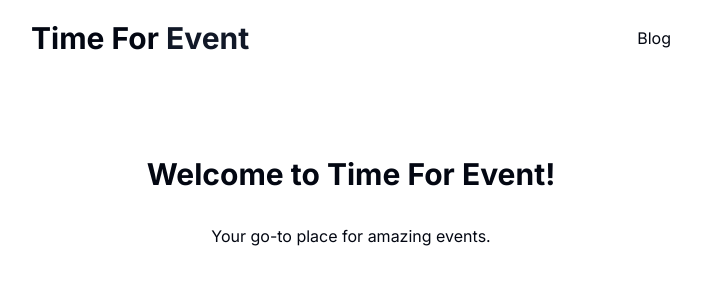
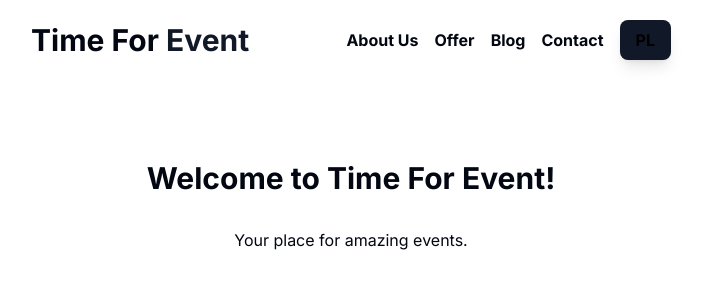
Before and after one commit to Klaudiuszu/TimeForEventr, a Next.js app: page /en in a window 1280 px wide. Shown: the top 300 px of the page, without its empty margins (289-991 px from the left). Built offline with nearby package versions, Linux system fonts and the light colour scheme.

Commit message:
add navbar

```diff
--- a/app/[locale]/page.tsx
+++ b/app/[locale]/page.tsx
@@ -1,11 +1,13 @@
 import { getTranslations } from "next-intl/server";
 import { ThemeProvider } from "../components/theme-provider";
 import Navbar from "../components/Navbar";
+import { getMessages } from "next-intl/server";
 import '../globals.css';
 
 export default async function Home({ params }: { params: { locale: string } }) {
   const locale = params.locale;
   const t = await getTranslations({ locale });
+  const messages = await getMessages({ locale });
 
 
   return (
@@ -15,7 +17,7 @@ export default async function Home({ params }: { params: { locale: string } }) {
       enableSystem
       disableTransitionOnChange
     >
-      <Navbar />
+       <Navbar locale={locale} messages={messages as Record<string, string>} />
       <main className="max-w-2xl mx-auto px-4 py-4 xl:py-12">
         <h1 className="text-3xl font-bold text-center my-8">
           {t("welcome_message")}
--- a/app/components/ModeToggle.tsx
+++ /dev/null
@@ -1,37 +0,0 @@
-"use client";
-
-import * as React from "react";
-import { Moon, Sun } from "lucide-react";
-import { useTheme } from "next-themes";
-
-import { Button } from "@/components/ui/button";
-import {
-  DropdownMenu,
-  DropdownMenuContent,
-  DropdownMenuItem,
-  DropdownMenuTrigger,
-} from "@/components/ui/dropdown-menu";
-
-export function ModeToggle() {
-  const { setTheme } = useTheme();
-
-  return (
-    <DropdownMenu>
-      <DropdownMenuTrigger asChild>
-        <Button variant="outline" size="icon">
-          <Sun className="h-[1.2rem] w-[1.2rem] rotate-0 scale-100 transition-all dark:-rotate-90 dark:scale-0" />
-          <Moon className="absolute h-[1.2rem] w-[1.2rem] rotate-90 scale-0 transition-all dark:rotate-0 dark:scale-100" />
-          <span className="sr-only">Toggle theme</span>
-        </Button>
-      </DropdownMenuTrigger>
-      <DropdownMenuContent align="end">
-        <DropdownMenuItem onClick={() => setTheme("light")}>
-          Light
-        </DropdownMenuItem>
-        <DropdownMenuItem onClick={() => setTheme("dark")}>
-          Dark
-        </DropdownMenuItem>
-      </DropdownMenuContent>
-    </DropdownMenu>
-  );
-}
--- a/app/components/Navbar.tsx
+++ b/app/components/Navbar.tsx
@@ -1,21 +1,99 @@
 "use client";
 
+import { useState } from "react";
 import Link from "next/link";
-import { useParams } from "next/navigation";
+import { Menu, X } from "lucide-react";
 
-export default function Navbar() {
-  const params = useParams();
-  const locale = params.locale as string;
+interface NavbarProps {
+  locale: string;
+  messages: Record<string, string>;
+}
+
+export default function Navbar({ locale, messages }: NavbarProps) {
+  const [isOpen, setIsOpen] = useState(false);
+  const nextLocale = locale === "pl" ? "en" : "pl";
+  const langLabel = locale === "pl" ? "EN" : "PL";
+
+  const handleLinkClick = () => {
+    setTimeout(() => {
+      setIsOpen(false);
+    }, 300);
+  };
 
   return (
     <nav className="w-full relative flex items-center justify-between max-w-2xl mx-auto px-4 py-5">
       <Link href={`/${locale}`} className="font-bold text-3xl">
         Time For<span className="text-primary"> Event</span>
       </Link>
-      <div className="flex items-center gap-4">
-        <Link href={`/${locale}/blog`} className="hover:text-primary">
-          Blog
+      <div className="hidden md:flex items-center gap-4">
+        <a href="#about" className="font-bold transition-transform duration-200 hover:-rotate-3">
+          {messages.about}
+        </a>
+        <a href="#offer" className="font-bold transition-transform duration-200 hover:rotate-2">
+          {messages.offer}
+        </a>
+        <Link href={`/${locale}/blog`} className="font-bold transition-transform duration-200 hover:-rotate-2">
+          {messages.blog}
         </Link>
+        <a href="#contact" className="font-bold transition-transform duration-200 hover:rotate-3">
+          {messages.contact}
+        </a>
+        <Link
+          href={`/${nextLocale}`}
+          className="font-bold px-4 py-2 rounded-lg relative overflow-hidden transition-all duration-300 bg-primary text-black
+            before:absolute before:inset-0 before:bg-white before:opacity-0 before:transition-opacity before:duration-300
+            hover:before:opacity-20 shadow-lg hover:shadow-white/50"
+        >
+          <span className="relative z-10">{langLabel}</span>
+        </Link>
+      </div>
+      <button className="md:hidden text-primary" onClick={() => setIsOpen(true)}>
+        <Menu size={28} />
+      </button>
+
+      {/* Sidebar */}
+      <div
+        className={`fixed inset-0 bg-black z-50 flex flex-col transition-all duration-300 ease-in-out ${isOpen ? "opacity-100 translate-x-0" : "opacity-0 translate-x-full"
+          }`}
+      >
+        <button
+          className="absolute top-6 right-6 text-[#cfcfc4] transition-colors duration-300 z-10 group-hover:text-black"
+          onClick={() => setIsOpen(false)}
+        >
+          <X size={32} className="transition-colors duration-300 " />
+        </button>
+
+        <div className="w-full h-full flex flex-col">
+          {[
+            { href: "#about", label: messages.about },
+            { href: "#offer", label: messages.offer },
+            { href: `/${locale}/blog`, label: messages.blog, isLink: true },
+            { href: "#contact", label: messages.contact },
+            { href: `/${nextLocale}`, label: langLabel, isLink: true },
+          ].map(({ href, label, isLink }, index) =>
+            isLink ? (
+              <Link
+                key={label}
+                href={href}
+                onClick={handleLinkClick}
+                className={`flex-1 w-full flex items-center justify-center text-white text-2xl font-bold transition-all duration-300
+                  hover:bg-white hover:text-black ${index === 0 ? "group" : ""}`}
+              >
+                {label}
+              </Link>
+            ) : (
+              <a
+                key={label}
+                href={href}
+                onClick={handleLinkClick}
+                className={`flex-1 w-full flex items-center justify-center text-white text-2xl font-bold transition-all duration-300
+                  hover:bg-white hover:text-black ${index === 0 ? "group" : ""}`}
+              >
+                {label}
+              </a>
+            )
+          )}
+        </div>
       </div>
     </nav>
   );
--- a/locales/en.json
+++ b/locales/en.json
@@ -1,6 +1,8 @@
 {
   "welcome_message": "Welcome to Time For Event!",
-  "description": "Your go-to place for amazing events.",
-  "blog_title": "Our Blog",
-  "read_more": "Read More"
+  "description": "Your place for amazing events.",
+  "about": "About Us",
+  "offer": "Offer",
+  "blog": "Blog",
+  "contact": "Contact"
 }
--- a/locales/pl.json
+++ b/locales/pl.json
@@ -1,6 +1,8 @@
 {
   "welcome_message": "Witaj w Time For Event!",
   "description": "Twoje miejsce na niesamowite wydarzenia.",
-  "blog_title": "Nasz Blog",
-  "read_more": "Czytaj więcej"
+  "about": "Kim Jesteśmy",
+  "offer": "Oferta",
+  "blog": "Blog",
+  "contact": "Kontakt"
 }
```
